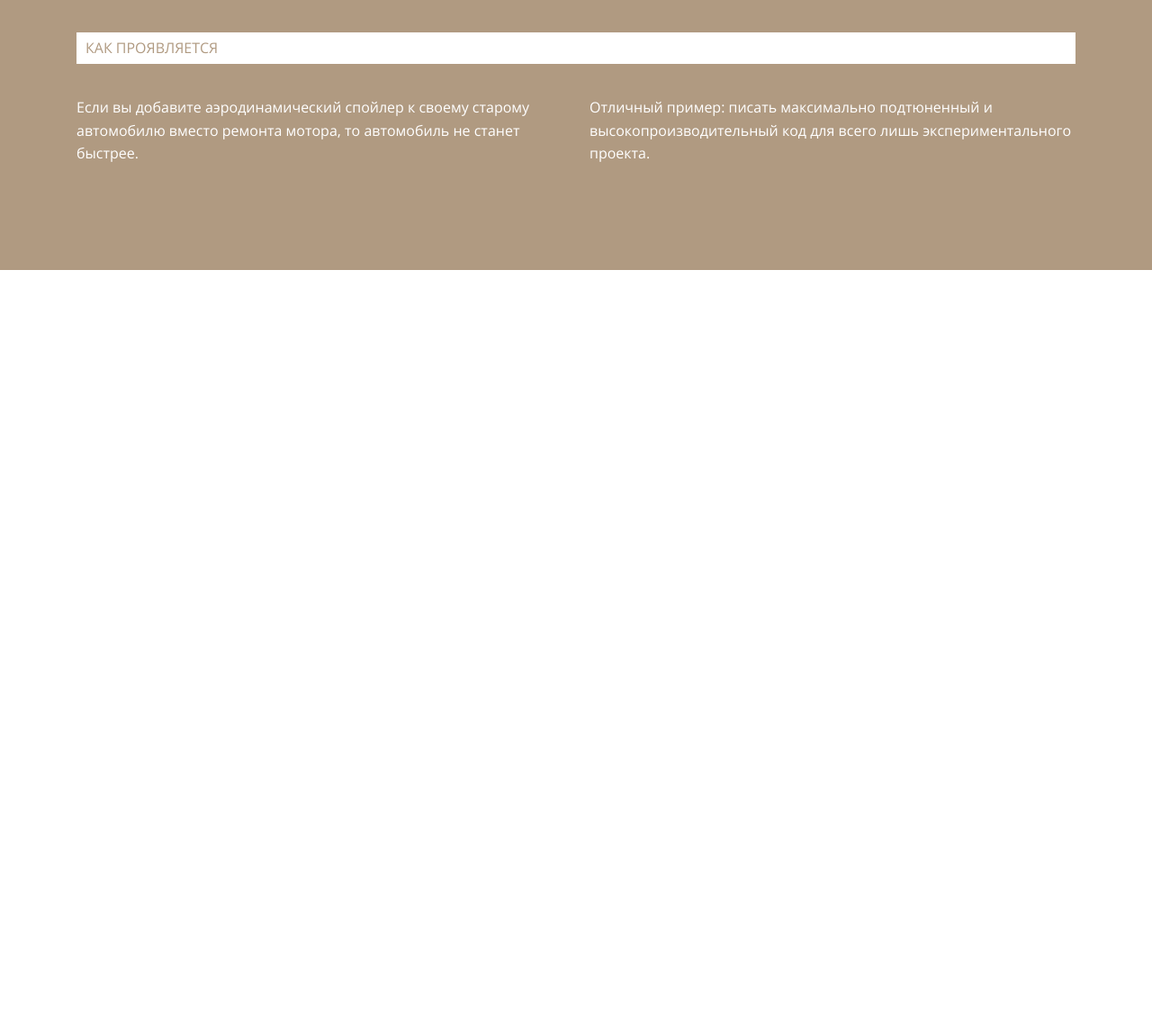
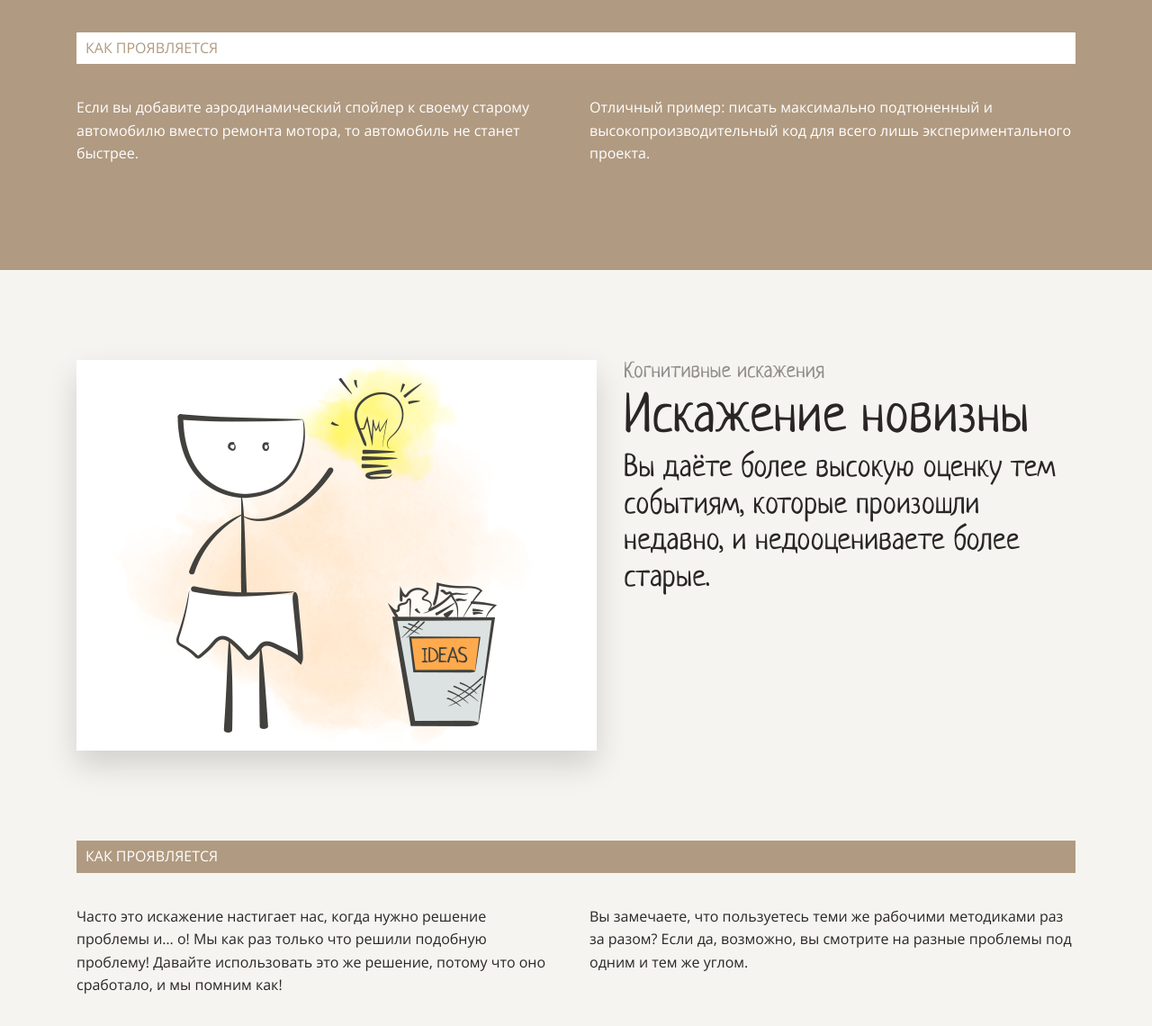
Before and after one commit to HelgiMagic/cognitive-distortions, a website built with Vite: page index.html in a window 1280 px wide. Shown: the part 4302-5442 px from the top of the page at 90% size. Before the commit the page ends 4602 px from the top, so only its background shows below. Built offline with nearby package versions, Linux system fonts and the light colour scheme; files whose address does not match are found by name.

Commit message:
STEP 8: distortion of novelty

```diff
--- a/index.html
+++ b/index.html
@@ -178,6 +178,39 @@
           </div>
         </div>
       </section>
+      <section class="questions bg-light" id="distortion-of-novelty">
+        <div class="section ikea">
+          <div class="photo-title">
+            <div class="img-wrapper">
+              <img src="public/3.png" alt="" class="universal-img" />
+            </div>
+            <div class="half">
+              <h4>Когнитивные искажения</h4>
+              <h2>Искажение новизны</h2>
+              <h3>
+                Вы даёте более высокую оценку тем событиям, которые произошли
+                недавно, и недооцениваете более старые.
+              </h3>
+            </div>
+          </div>
+          <div class="brown-brick">
+            <p class="how-manifests">КАК ПРОЯВЛЯЕТСЯ</p>
+          </div>
+          <div class="two-text">
+            <p class="half">
+              Часто это искажение настигает нас, когда нужно решение проблемы и…
+              о! Мы как раз только что решили подобную проблему! Давайте
+              использовать это же решение, потому что оно сработало, и мы помним
+              как!
+            </p>
+            <p class="half">
+              Вы замечаете, что пользуетесь теми же рабочими методиками раз за
+              разом? Если да, возможно, вы смотрите на разные проблемы под одним
+              и тем же углом.
+            </p>
+          </div>
+        </div>
+      </section>
     </main>
     <footer></footer>
     <script type="module" src="/main.js"></script>
```
